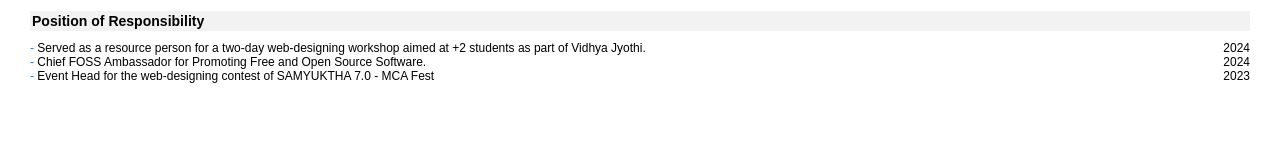
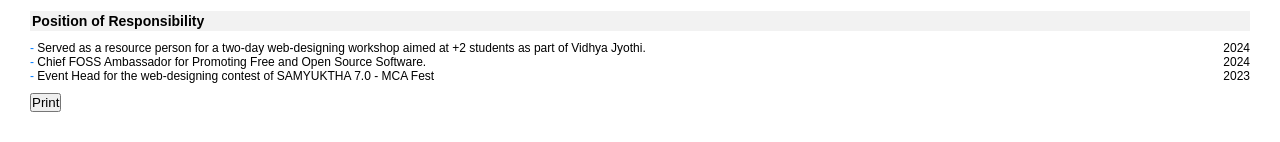
Before and after one commit to krishnanand654/flask-personal-resume-builder, a Flask app: page / in a window 1280 px wide. Shown: the part 888-1030 px from the top of the page. Before the commit the page ends 971 px from the top, so only its background shows below. Run offline with Flask 3, Linux system fonts and the light colour scheme.

Commit message:
print button

```diff
--- a/templates/index.html
+++ b/templates/index.html
@@ -86,7 +86,16 @@
         margin-bottom: 5px;
       }
 
+      .print-button {
+    display: block; /* Display normally on screen */
+}
 
+/* CSS for print view */
+@media print {
+    .print-button {
+        display: none; /* Hide when printing */
+    }
+}
 
     </style>
   </head>
@@ -222,5 +231,6 @@
         {% endfor %}
       </ul>
     </div>
+    <button class="print-button" onclick="window.print()">Print</button>
   </body>
 </html>
```
